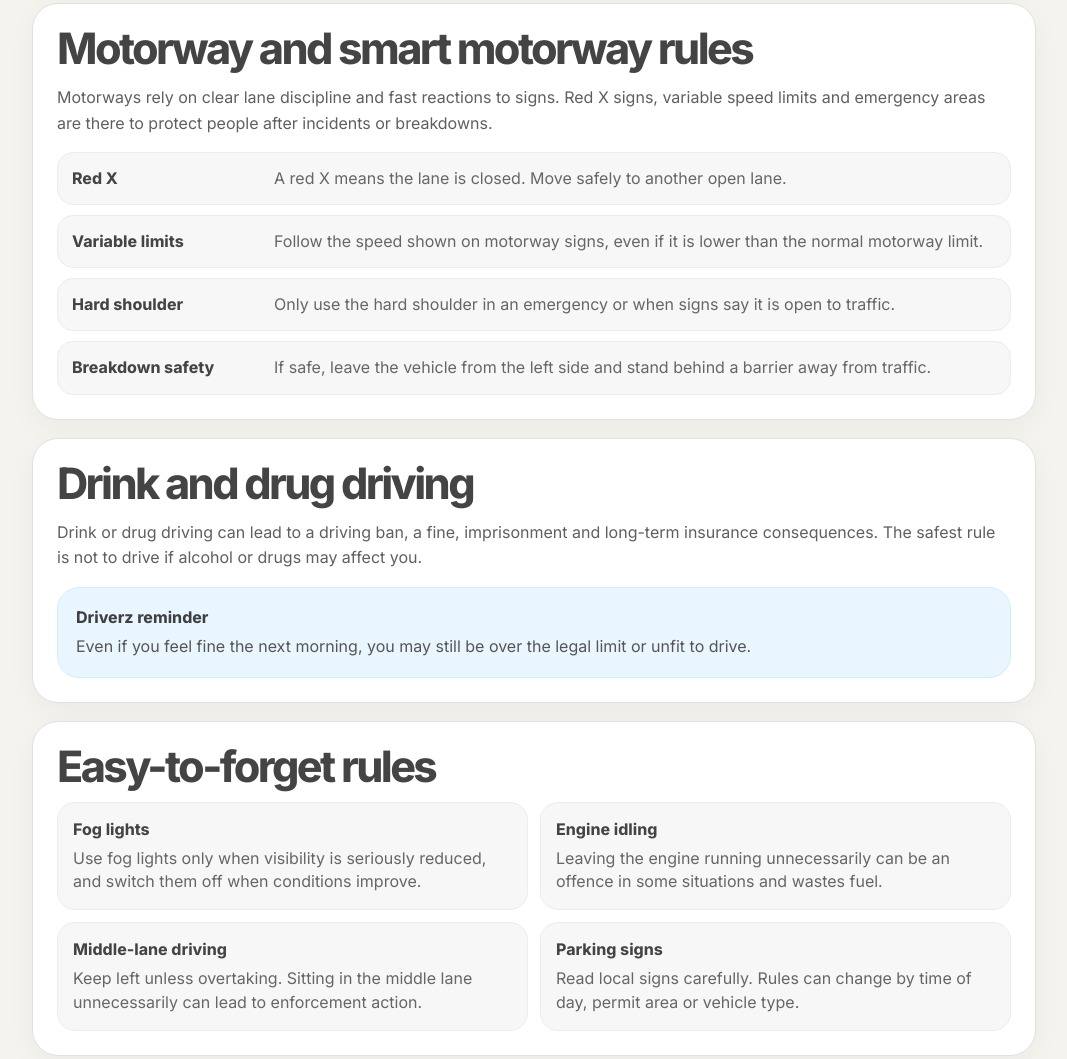
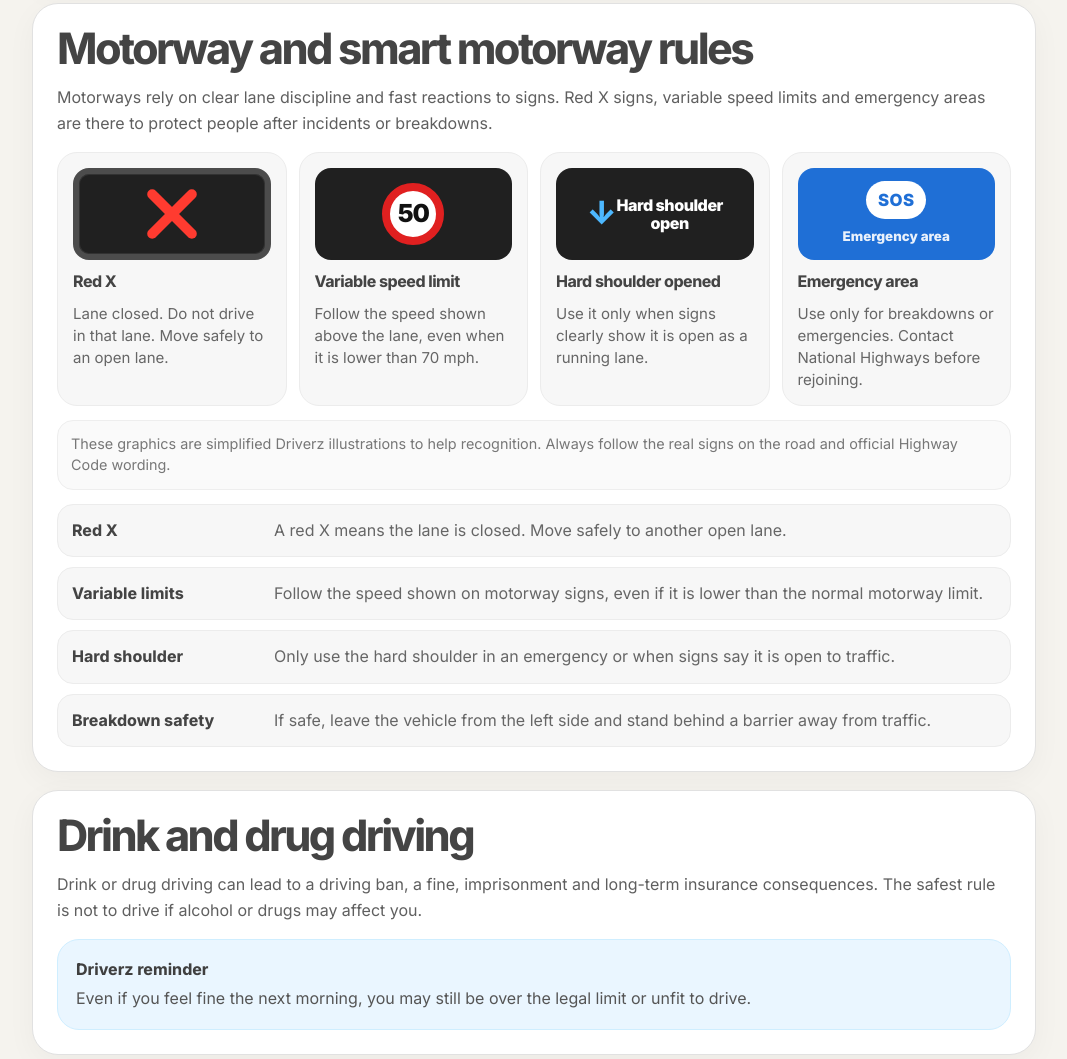
Before and after one commit to luckystarfish215-art/Driverz.uk, a website: page uk-driving-rules.html in a window 1280 px wide. Shown: the part 2850-3909 px from the top of the page, without its empty margins (106-1173 px from the left). Drawn offline with Linux system fonts and the light colour scheme.

Commit message:
Add files via upload

```diff
--- a/uk-driving-rules.html
+++ b/uk-driving-rules.html
@@ -65,8 +65,26 @@
     .source-links{display:flex;flex-wrap:wrap;gap:10px;margin-top:16px}
     .source-links a{background:#f2f2f2;border:1px solid #e7e7e7;border-radius:999px;padding:9px 12px;color:#555;font-weight:850;font-size:.9rem}
     .source-links a:hover{background:#eaf6ff;border-color:#cfeeff;color:#333}
+
+    .motorway-sign-grid{display:grid;grid-template-columns:repeat(4,1fr);gap:12px;margin:16px 0 14px}
+    .motorway-sign-card{background:#f7f7f7;border:1px solid #ececec;border-radius:20px;padding:15px;display:flex;flex-direction:column;gap:10px}
+    .motorway-sign-card b{color:#444;letter-spacing:-.03em}
+    .motorway-sign-card span{color:#666;font-size:.94rem;line-height:1.45}
+    .motorway-visual{height:92px;border-radius:16px;display:flex;align-items:center;justify-content:center;position:relative;overflow:hidden}
+    .gantry-sign{background:#202020;border:6px solid #4c4c4c;box-shadow:inset 0 0 0 1px rgba(255,255,255,.08)}
+    .red-x{width:54px;height:54px;position:relative}
+    .red-x:before,.red-x:after{content:"";position:absolute;left:22px;top:-6px;width:10px;height:66px;background:#ff3b30;border-radius:8px}
+    .red-x:before{transform:rotate(45deg)}.red-x:after{transform:rotate(-45deg)}
+    .speed-sign{background:#202020}
+    .speed-circle{width:62px;height:62px;border-radius:50%;background:#fff;border:8px solid #e02020;color:#111;display:flex;align-items:center;justify-content:center;font-weight:950;font-size:1.55rem;letter-spacing:-.05em}
+    .shoulder-sign{background:#202020;color:#fff;font-weight:950;letter-spacing:-.03em;text-align:center;font-size:1rem;line-height:1.15;padding:0 16px}
+    .shoulder-sign .arrow{font-size:2rem;display:block;color:#4db8ff;margin-bottom:2px}
+    .emergency-sign{background:#1f6fd6;color:#fff;gap:8px;flex-direction:column;font-weight:950}
+    .emergency-sign .sos{background:#fff;color:#1f6fd6;border-radius:999px;padding:7px 12px;font-size:1.05rem;letter-spacing:.02em}
+    .emergency-sign small{font-weight:850;color:rgba(255,255,255,.9)}
+    .sign-disclaimer{font-size:.9rem;color:#777;background:#fafafa;border:1px solid #eee;border-radius:16px;padding:13px;margin-top:10px}
     @media(max-width:850px){
-      .rules-snapshot,.rule-grid,.speed-list{grid-template-columns:1fr}
+      .rules-snapshot,.rule-grid,.speed-list,.motorway-sign-grid{grid-template-columns:1fr}
       .rule-row{grid-template-columns:1fr;gap:6px}
       .guide-shell{padding-bottom:42px}
     }
@@ -153,6 +171,32 @@
       <section class="guide-section">
         <h2>Motorway and smart motorway rules</h2>
         <p>Motorways rely on clear lane discipline and fast reactions to signs. Red X signs, variable speed limits and emergency areas are there to protect people after incidents or breakdowns.</p>
+
+        <div class="motorway-sign-grid" aria-label="Motorway and smart motorway sign examples">
+          <div class="motorway-sign-card">
+            <div class="motorway-visual gantry-sign" aria-hidden="true"><div class="red-x"></div></div>
+            <b>Red X</b>
+            <span>Lane closed. Do not drive in that lane. Move safely to an open lane.</span>
+          </div>
+          <div class="motorway-sign-card">
+            <div class="motorway-visual speed-sign" aria-hidden="true"><div class="speed-circle">50</div></div>
+            <b>Variable speed limit</b>
+            <span>Follow the speed shown above the lane, even when it is lower than 70 mph.</span>
+          </div>
+          <div class="motorway-sign-card">
+            <div class="motorway-visual shoulder-sign" aria-hidden="true"><span class="arrow">↓</span>Hard shoulder<br>open</div>
+            <b>Hard shoulder opened</b>
+            <span>Use it only when signs clearly show it is open as a running lane.</span>
+          </div>
+          <div class="motorway-sign-card">
+            <div class="motorway-visual emergency-sign" aria-hidden="true"><div class="sos">SOS</div><small>Emergency area</small></div>
+            <b>Emergency area</b>
+            <span>Use only for breakdowns or emergencies. Contact National Highways before rejoining.</span>
+          </div>
+        </div>
+
+        <div class="sign-disclaimer">These graphics are simplified Driverz illustrations to help recognition. Always follow the real signs on the road and official Highway Code wording.</div>
+
         <div class="rule-row-list">
           <div class="rule-row"><b>Red X</b><span>A red X means the lane is closed. Move safely to another open lane.</span></div>
           <div class="rule-row"><b>Variable limits</b><span>Follow the speed shown on motorway signs, even if it is lower than the normal motorway limit.</span></div>
@@ -202,6 +246,7 @@
         <p>This page is a simple practical guide, not legal advice. For official wording, check GOV.UK and The Highway Code.</p>
         <div class="source-links">
           <a href="https://www.gov.uk/guidance/the-highway-code" target="_blank" rel="noopener">The Highway Code ↗</a>
+          <a href="https://www.gov.uk/government/publications/know-your-traffic-signs/motorway-signs-signals-and-road-markings" target="_blank" rel="noopener">Motorway signs ↗</a>
           <a href="https://www.gov.uk/speed-limits" target="_blank" rel="noopener">Speed limits ↗</a>
           <a href="https://www.gov.uk/speeding-penalties" target="_blank" rel="noopener">Speeding penalties ↗</a>
           <a href="https://www.gov.uk/using-mobile-phones-when-driving-the-law" target="_blank" rel="noopener">Phone use law ↗</a>
```
